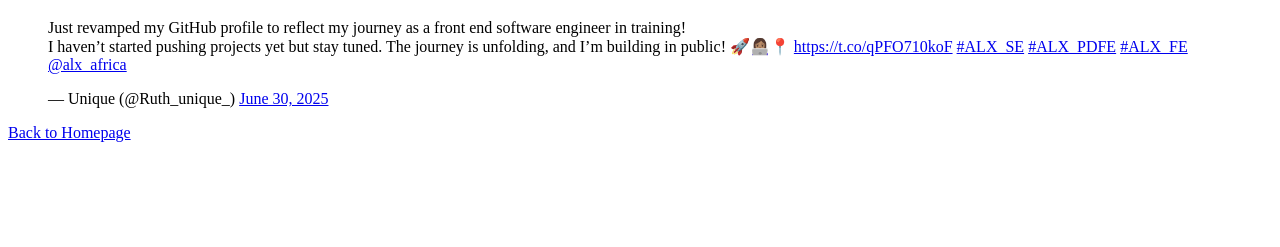
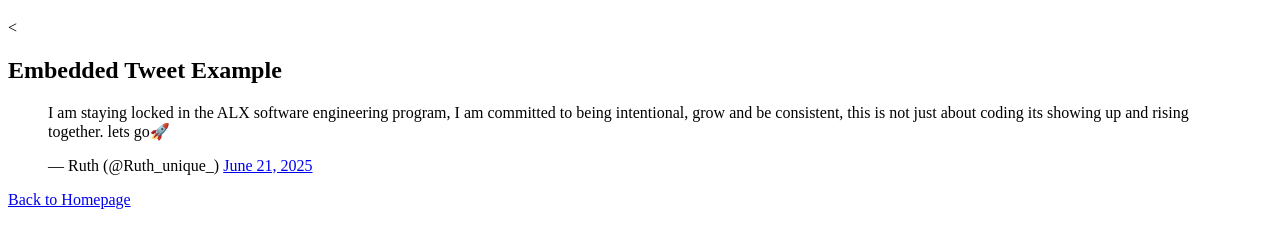
Before and after one commit to Ruthieunique/My_First_Portfolio, a plain HTML site: page html_basic/base_index.html in a window 1280 px wide. Shown: the part 95-342 px from the top of the page. Drawn offline with Linux system fonts and the light colour scheme.

Commit message:
updated base_index.html

```diff
--- a/html_basic/base_index.html
+++ b/html_basic/base_index.html
@@ -8,22 +8,14 @@
   <p>Hello, world! This is my first valid HTML page.</p>
   <h1>My Favorite Tweets</h1>
 
-  <!-- Embedded Tweet -->
-    <blockquote class="twitter-tweet" data-theme="dark">
-        <p lang="en" dir="ltr">Just revamped my GitHub profile to reflect my journey as a front end software engineer in training!<br>
-            I haven’t started pushing projects yet but stay tuned. The journey is unfolding, and I’m building in public! 🚀👩🏽‍💻📍
-            <a href="https://t.co/qPFO710koF">https://t.co/qPFO710koF</a>
-            <a href="https://twitter.com/hashtag/ALX_SE?src=hash&amp;ref_src=twsrc%5Etfw">#ALX_SE</a>
-            <a href="https://twitter.com/hashtag/ALX_PDFE?src=hash&amp;ref_src=twsrc%5Etfw">#ALX_PDFE</a>
-            <a href="https://twitter.com/hashtag/ALX_FE?src=hash&amp;ref_src=twsrc%5Etfw">#ALX_FE</a>
-            <a href="https://twitter.com/alx_africa?ref_src=twsrc%5Etfw">@alx_africa</a>
-        </p>&mdash; Unique (@Ruth_unique_)
-        <a href="https://twitter.com/Ruth_unique_/status/1939775165547643119?ref_src=twsrc%5Etfw">June 30, 2025</a>
+  <<h2>Embedded Tweet Example</h2>
+
+    <!-- Embedded Tweet -->
+    <blockquote class="twitter-tweet">
+        <p lang="en" dir="ltr">I am staying locked in the ALX software engineering program, I am committed to being intentional, grow and be consistent, this is not just about coding its showing up and rising together. lets go🚀</p>&mdash; Ruth (@Ruth_unique_)
+        <a href="https://twitter.com/Ruth_unique_/status/1936500047933300856">June 21, 2025</a>
     </blockquote>
     <script async src="https://platform.twitter.com/widgets.js" charset="utf-8"></script>
-  </blockquote>
-
-
   <!-- Link back to homepage -->
   <p><a href="index.html">Back to Homepage</a></p>
 </body>
```
